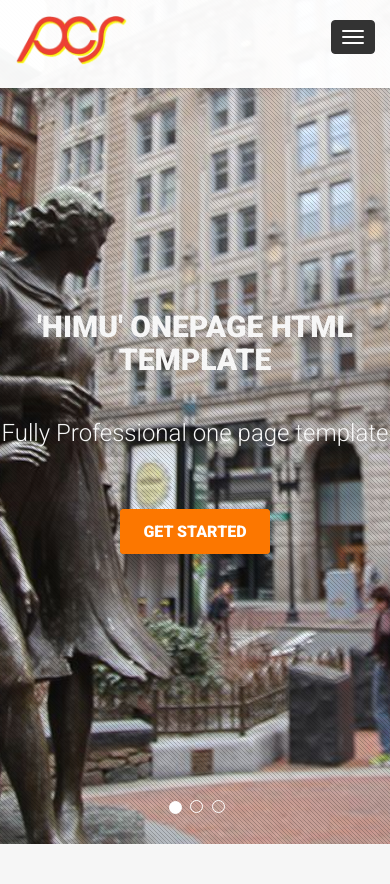
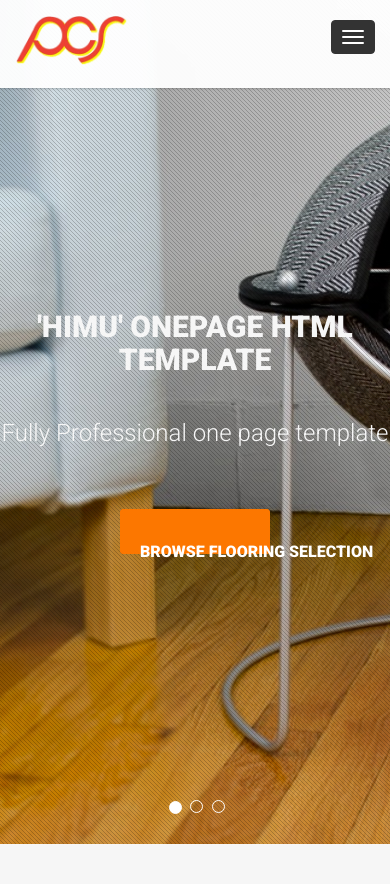
Before and after one commit to concon52/pcsfloors, a PHP site: page / in a window 390 px wide. Shown: the top 884 px of the page. Run offline with PHP 8.4, Linux system fonts and the light colour scheme.

Commit message:
Slider images and mobile button sizing
New slider images and changed mobile/responsive button sizing.

```diff
--- a/new/css/responsive.css
+++ b/new/css/responsive.css
@@ -56,9 +56,10 @@
 	}
 	.slider-btn{
 		font-size:16px;
-		height:45px;
-		line-height:45px;
-		width:150px
+		height:unset;
+		line-height:unset;
+		padding:20px;
+		width:unset
 	}
 	.title-one{
 		font-size:24px
--- a/new/index.html
+++ b/new/index.html
@@ -74,14 +74,14 @@
 						<div>
 							<h2 class="heading animated bounceInDown">'Himu' Onepage HTML Template</h2>
 							<p class="animated bounceInUp">Fully Professional one page template</p>
-							<a class="btn btn-default slider-btn animated fadeIn" href="#">Get Started</a>
+							<a class="btn btn-default slider-btn animated fadeIn" href="#">Browse Flooring Selection</a>
 						</div>
 					</div>
 				</div>
 				<div class="item" style="background-image: url(images/slider/slide2.jpg)">
 					<div class="carousel-caption"> <div>
 						<h2 class="heading animated bounceInDown">Get All in Onepage</h2>
-						<p class="animated bounceInUp">Everything is outstanding </p> <a class="btn btn-default slider-btn animated fadeIn" href="#">Get Started</a>
+						<p class="animated bounceInUp">Everything is outstanding </p> <a class="btn btn-default slider-btn animated fadeIn" href="#">Browse Flooring Selection</a>
 					</div>
 				</div>
 			</div>
@@ -90,7 +90,7 @@
 					<div>
 						<h2 class="heading animated bounceInRight">Fully Responsive Template</h2>
 						<p class="animated bounceInLeft">100% Responsive HTML template</p>
-						<a class="btn btn-default slider-btn animated bounceInUp" href="#">Get Started</a>
+						<a class="btn btn-default slider-btn animated bounceInUp" href="#">Browse Flooring Selection</a>
 					</div>
 				</div>
 			</div>
```
Also changed, not shown: new/images/slider/slide1.jpg, new/images/slider/slide2.jpg, new/images/slider/slide3.jpg.
